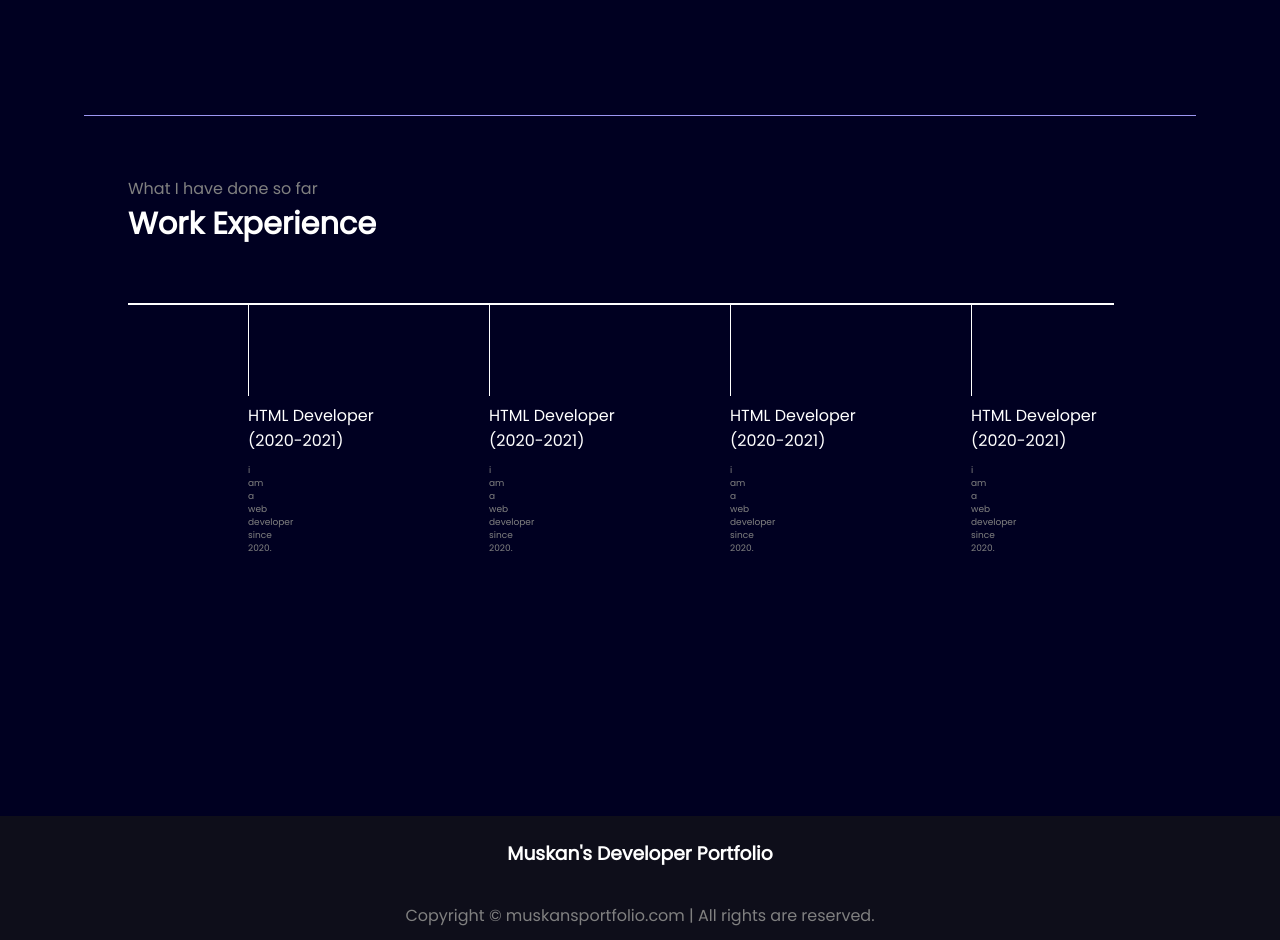
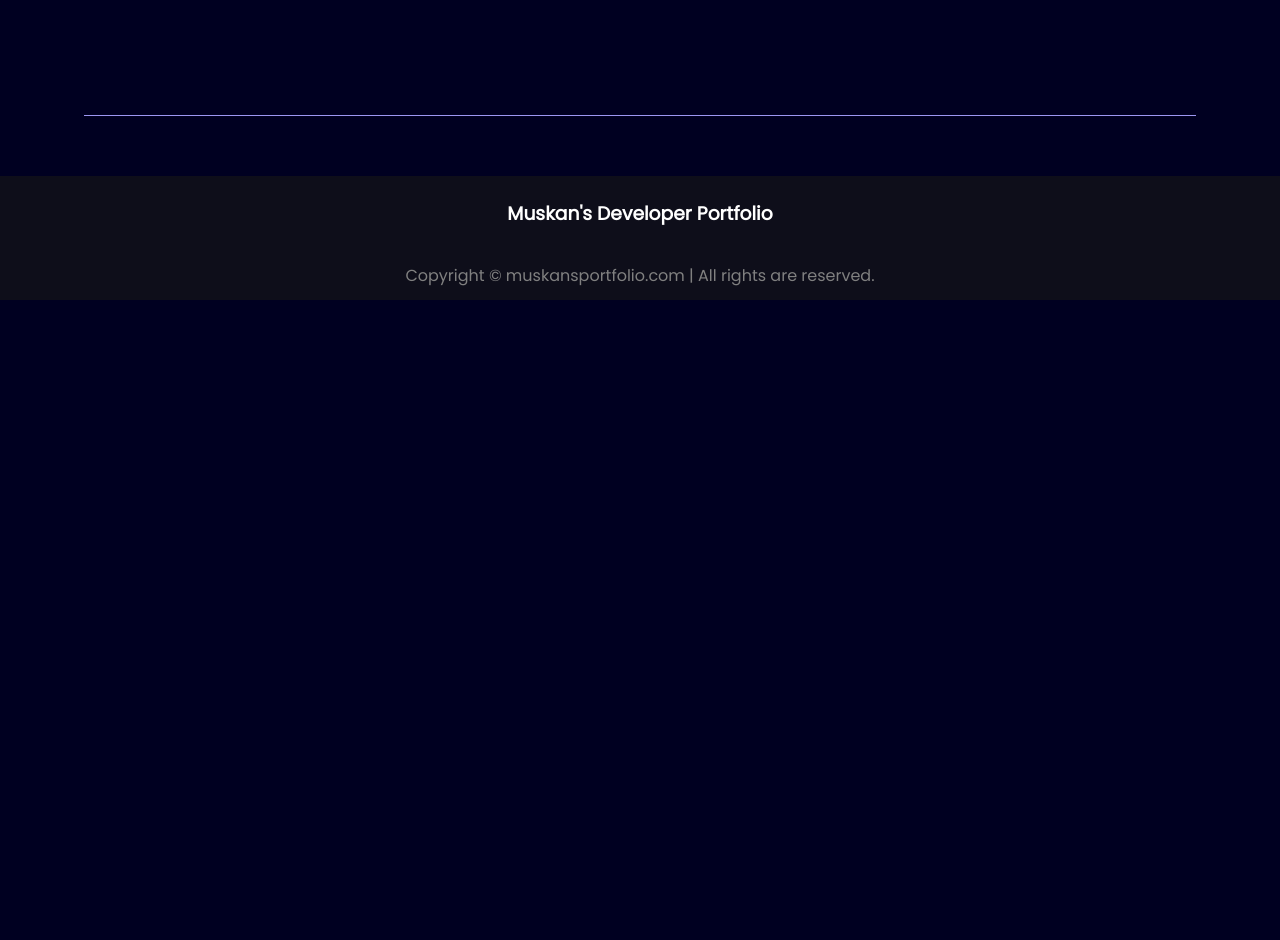
Before and after one commit to MUSKANKHAN7806/Muskan_portfolio, a plain HTML site: page index.html in a window 1280 px wide. Shown: the part 829-1769 px from the top of the page. After the commit the page ends 1129 px from the top, so only its background shows below. Drawn offline with nearby package versions, Linux system fonts and the light colour scheme.

Commit message:
Update index.html

```diff
--- a/index.html
+++ b/index.html
@@ -190,7 +190,7 @@
             </div>
         </section>
         <hr>
-        <section class="secondSection">
+       <!-- <section class="secondSection">
             <span class="text-gray">What I have done so far</span>
             <h1>Work Experience</h1>
             <div class="box">
@@ -232,7 +232,7 @@
                 </div>
             </div>
 
-        </section>
+        </section> -->
     </main>
 
     <footer>
```
